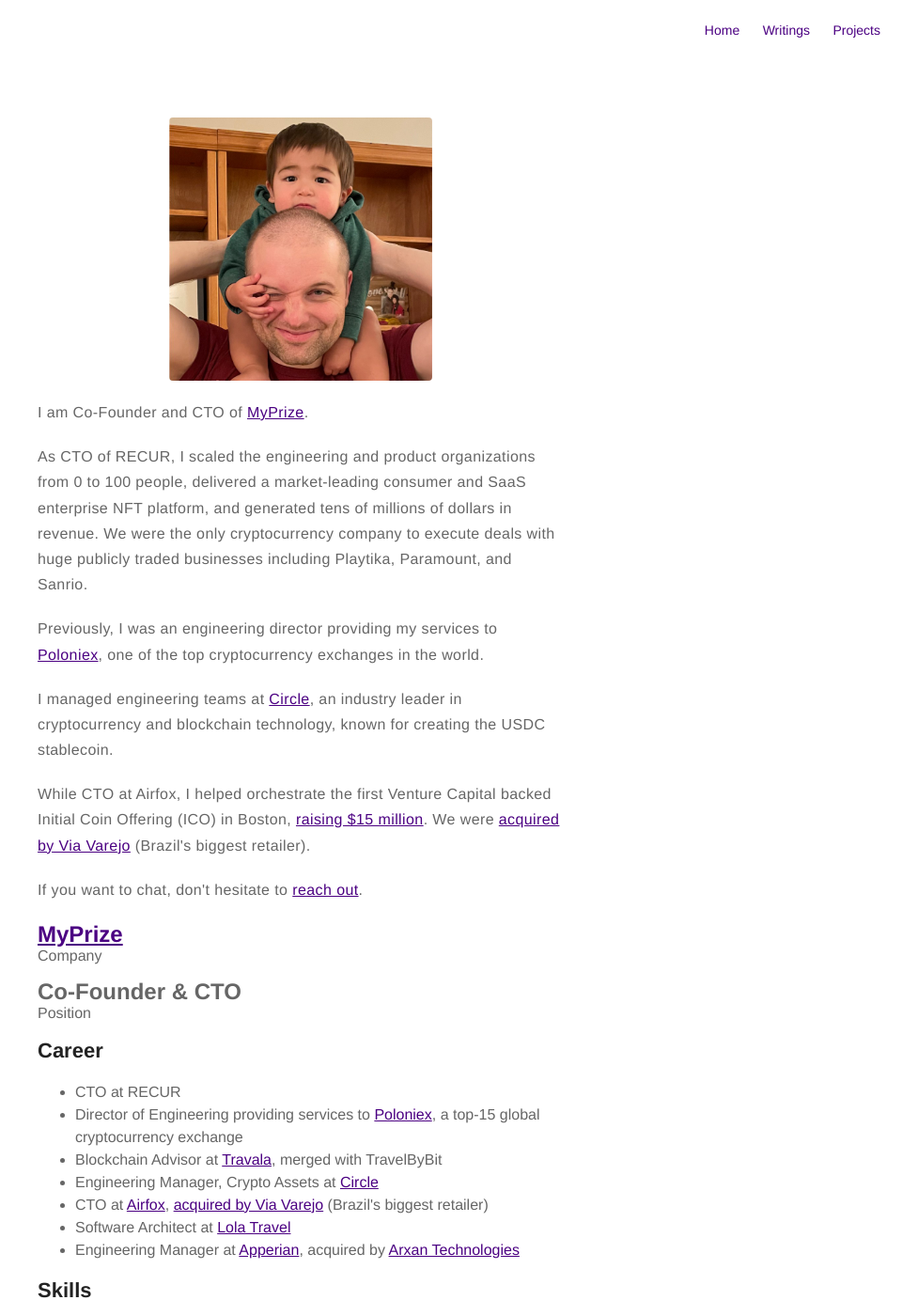
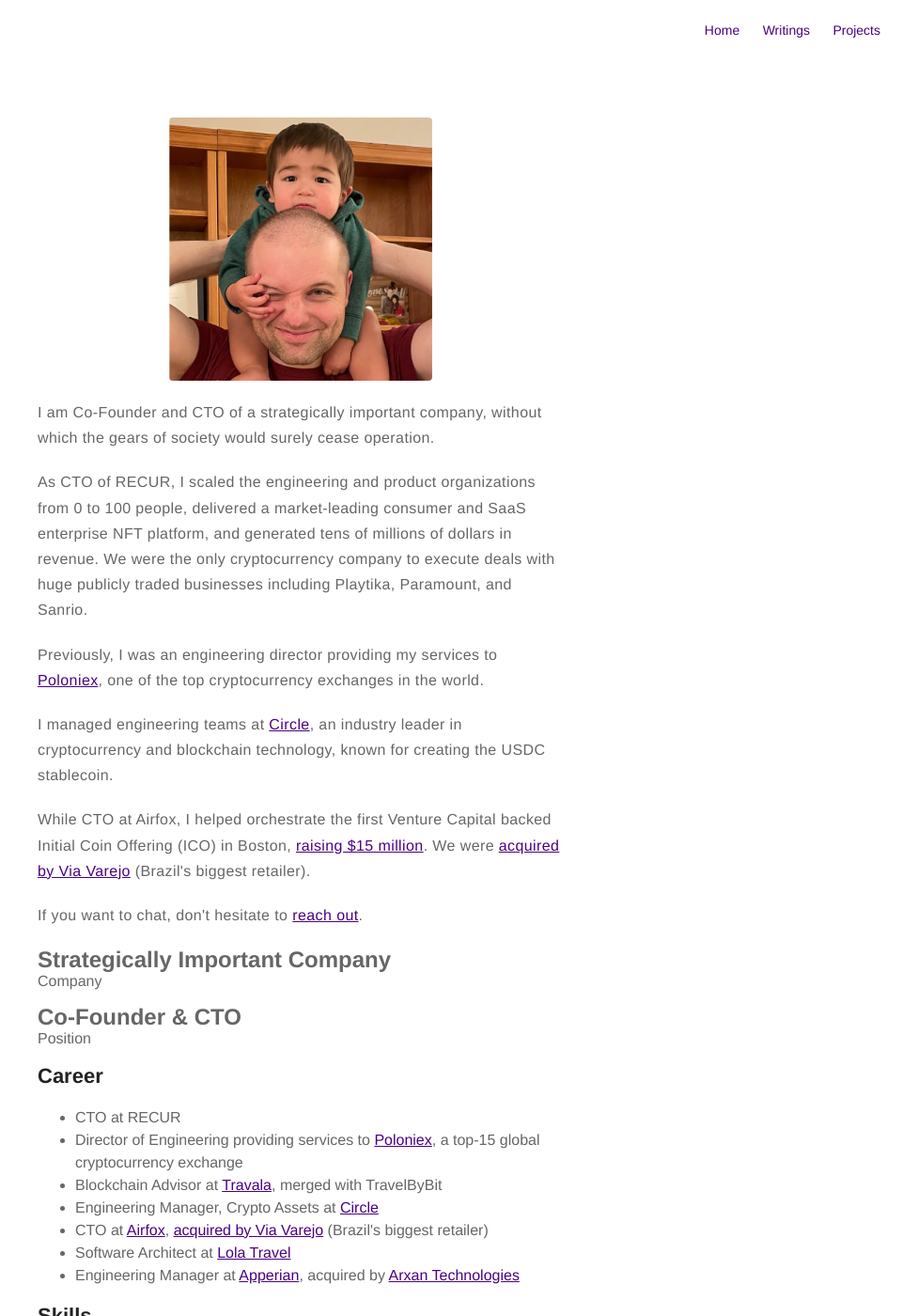
Before and after one commit to seibelj/seibelj.github.io, a Jekyll site: the page built from about.html, in a window 1280 px wide and 1400 px high. Shown: the whole window at 94% size, without its empty margins (320-1280 px from the left). Built offline with Jekyll 4.4.1, drawn with Linux system fonts in a browser that asks for light colours.

Commit message:
Change company

```diff
--- a/about.html
+++ b/about.html
@@ -4,7 +4,7 @@
 ---
 <p><img src="/assets/images/jameswkid.jpeg" alt="Profile Image" /></p>
 
-<p>I am Co-Founder and CTO of <a href="https://myprize.com/invite/KingJames" target="_blank">MyPrize</a>.</p>
+<p>I am Co-Founder and CTO of a strategically important company, without which the gears of society would surely cease operation.</p>
 
 <p>As CTO of RECUR, I scaled the engineering and product organizations from 0 to 100 people, delivered a market-leading consumer and SaaS enterprise NFT platform, and generated tens of millions of dollars in revenue. We were the only cryptocurrency company to execute deals with huge publicly traded businesses including Playtika, Paramount, and Sanrio.</p>
 
@@ -18,7 +18,7 @@
 <p>If you want to chat, don't hesitate to <a href="mailto:seibeljames@gmail.com">reach out</a>.</p>
 
 <div class="resume-section">
-	<div><span class="emph"><a href="https://myprize.com/invite/KingJames" target="_blank">MyPrize</a></span></div>
+	<div><span class="emph">Strategically Important Company</span></div>
 	<div><span>Company</span></div>
 </div>
 
```
